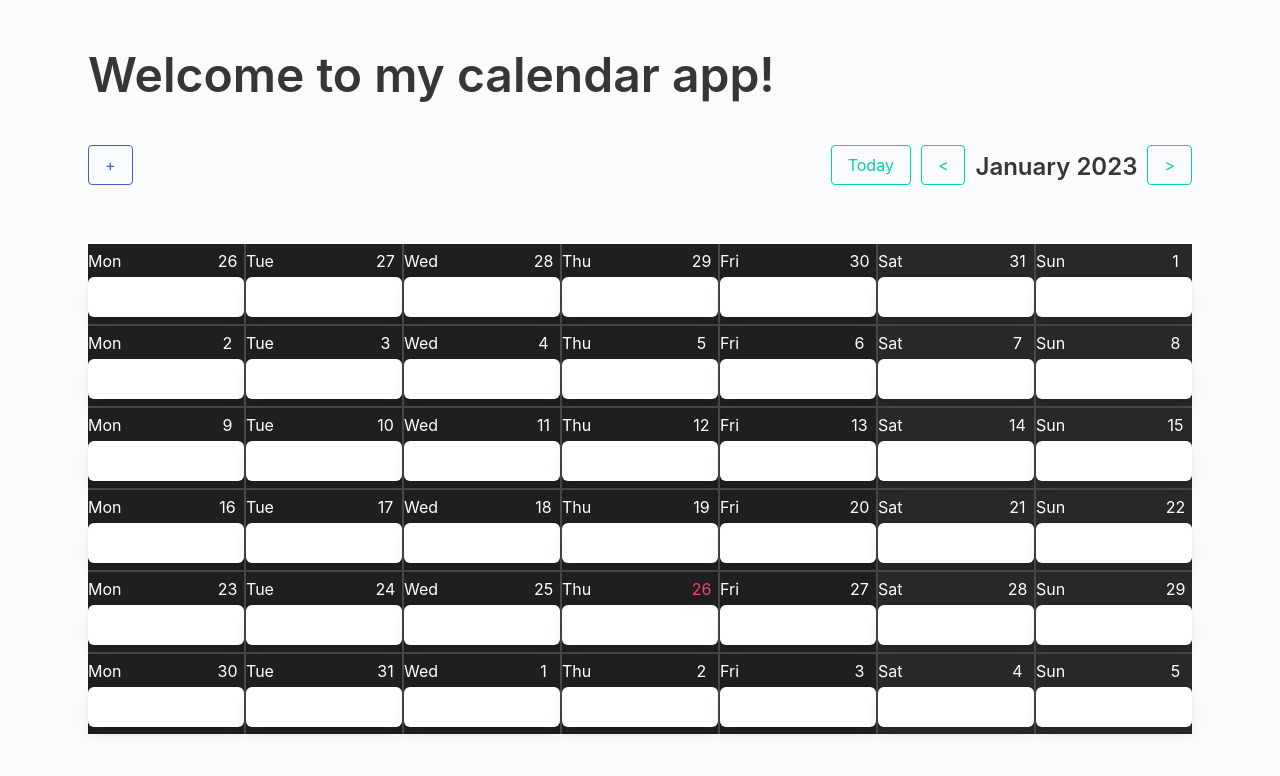
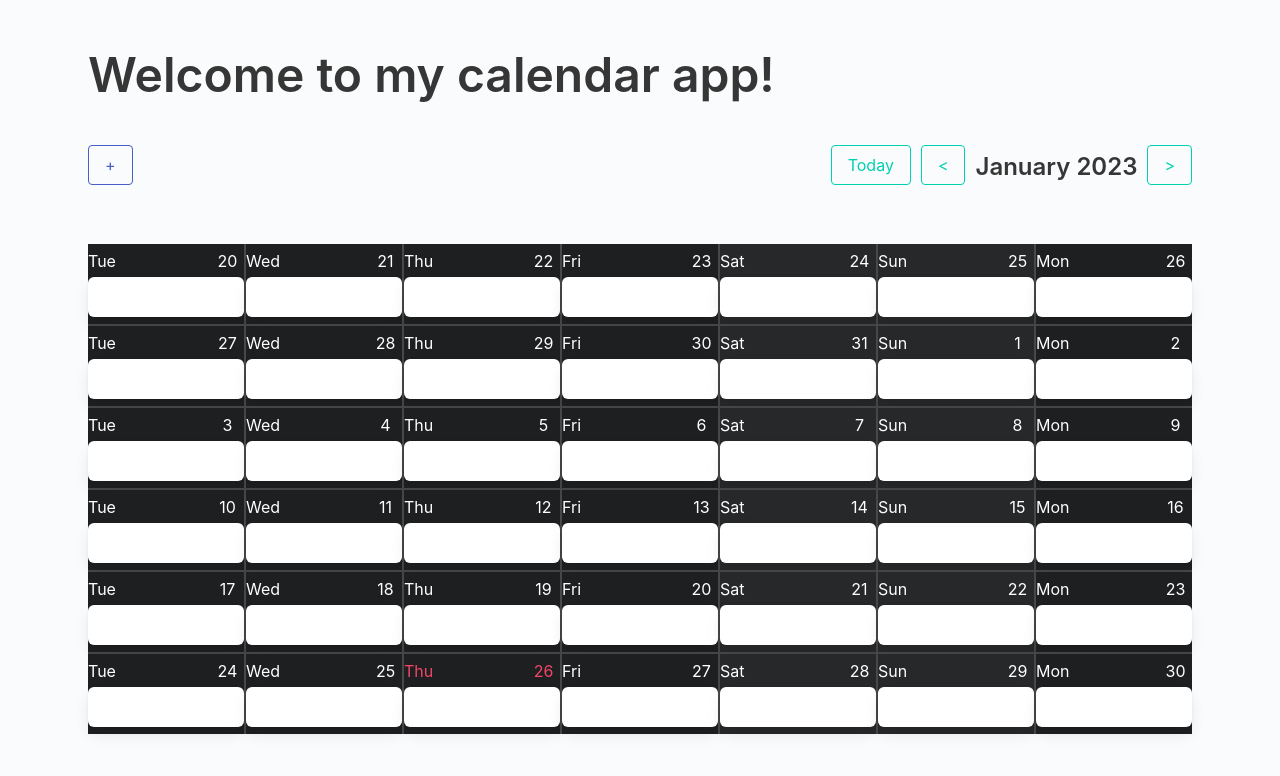
Before and after one commit to vadymbaranov/event-calendar, a React (Create React App) app: page / in a window 1280 px wide. Shown: the top 776 px of the page. Built offline with nearby package versions, Linux system fonts and the light colour scheme.

Commit message:
Fixed deployed calendar display

```diff
--- a/src/components/Calendar/Calendar.tsx
+++ b/src/components/Calendar/Calendar.tsx
@@ -17,7 +17,7 @@ export const Calendar: React.FC = () => {
 
   moment.updateLocale('en', { week: { dow: 1 } });
   const startDay: Moment = today.clone().startOf('month').startOf('week');
-  const day: Moment = startDay.clone().subtract(1, 'day');
+  const day: Moment = startDay.clone().subtract(7, 'day');
   const totalDays = 42;
   const daysArray: Moment[] = [...Array(totalDays)].map(() => day.add(1, 'day').clone());
 
--- a/src/components/CalendarDay/CalendarDay.tsx
+++ b/src/components/CalendarDay/CalendarDay.tsx
@@ -36,7 +36,13 @@ export const CalendarDay: React.FC<Props> = ({
       })}
     >
       <div className="cell__row">
-        <p className="week__number">{weekDays[day.day()]}</p>
+        <p
+          className={classNames('week__day', {
+            'has-text-danger': isCurrentDay(day) === true,
+          })}
+        >
+          {weekDays[day.day()]}
+        </p>
         <p
           className={classNames('day__number', {
             'has-text-danger': isCurrentDay(day) === true,
--- a/src/styles/CalendarDay.scss
+++ b/src/styles/CalendarDay.scss
@@ -30,7 +30,7 @@
 }
 
 .week {
-  &__number {
+  &__day {
     color: #fff;
   }
 }
```
